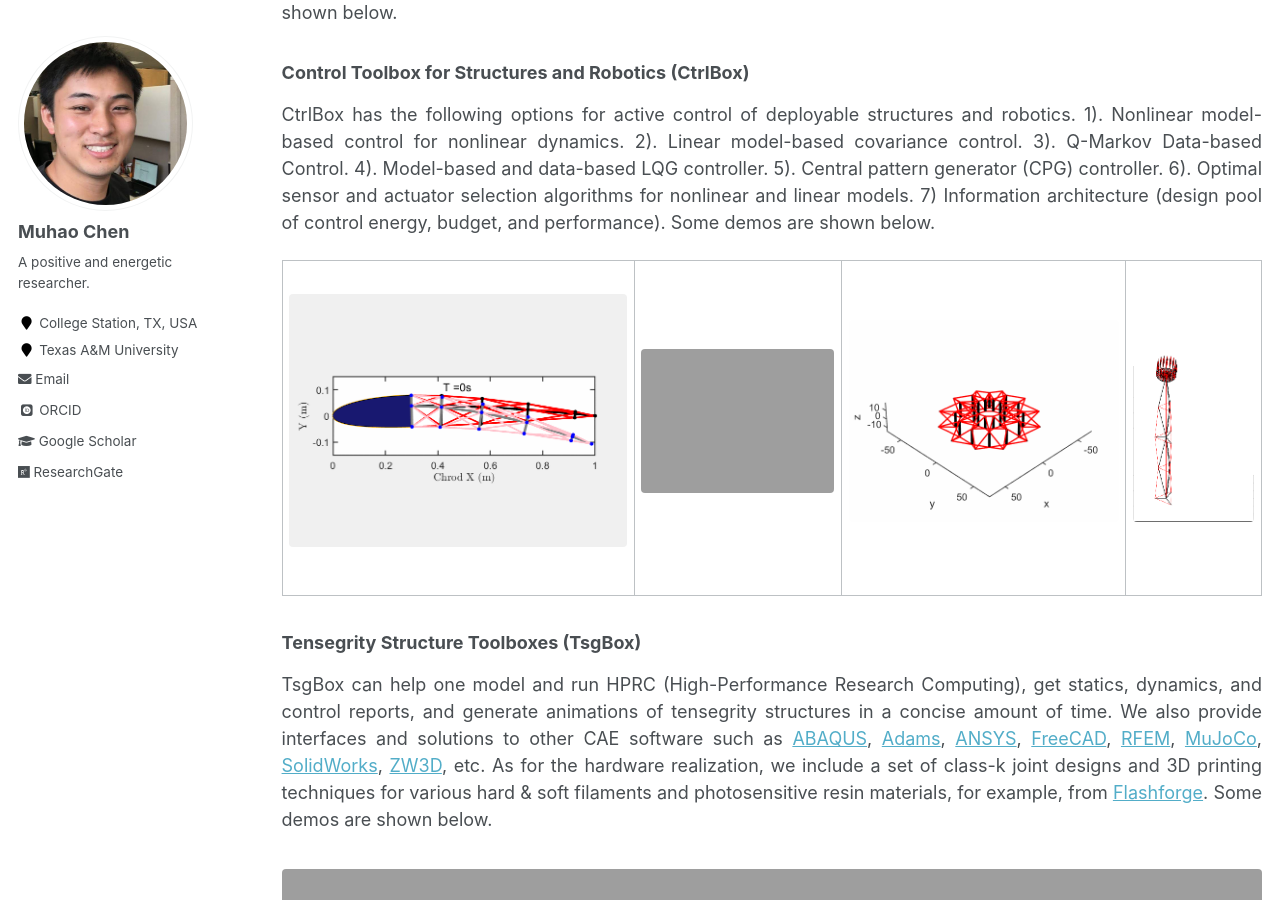
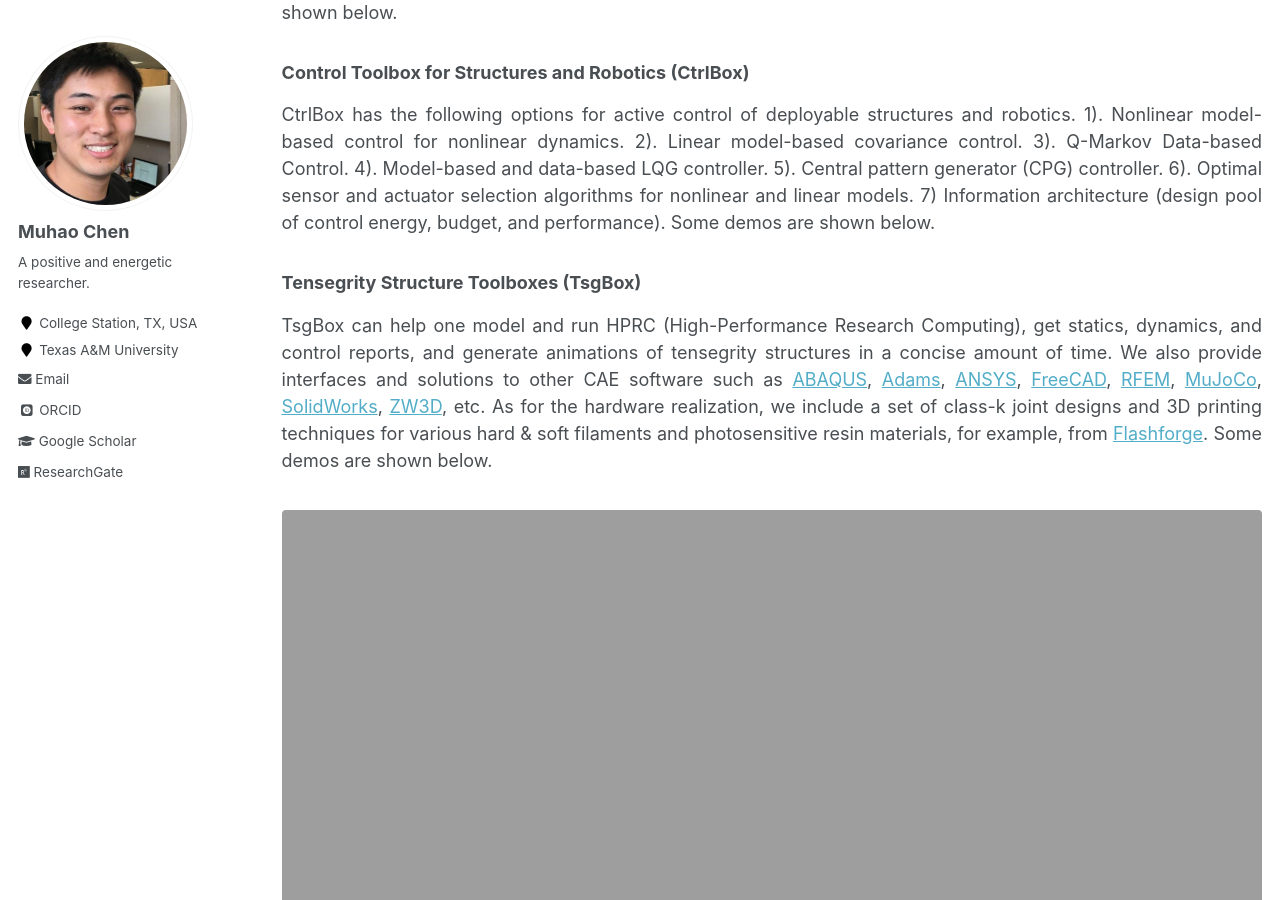
Before and after one commit to Muhao-Chen/muhao-chen.github.io, a Jekyll site: the page built from _pages/resources.md, in a window 1280 px wide and 900 px high, scrolled down 5101 px. Built offline with Jekyll 4.4.1, drawn with Linux system fonts in a browser that asks for light colours; some web fonts are replaced.

Commit message:
Update resources.md

```diff
--- a/_pages/resources.md
+++ b/_pages/resources.md
@@ -111,14 +111,7 @@ PsvRbst allows one to conduct structure passive control and robustness study of
 
 CtrlBox has the following options for active control of deployable structures and robotics. 1). Nonlinear model-based control for nonlinear dynamics. 2). Linear model-based covariance control. 3). Q-Markov Data-based Control. 4). Model-based and data-based LQG controller. 5). Central pattern generator (CPG) controller. 6). Optimal sensor and actuator selection algorithms for nonlinear and linear models. 7) Information architecture (design pool of control energy, budget, and performance). Some demos are shown below.
 
-<table>
-<tr>
-<td><figure><img src="{{ site.url }}/images/rffi/morph_air.gif" width="100"/></figure></td>
-<td><figure><img src="{{ site.url }}/images/rffi/tail.gif" width="100"/></figure></td>
-<td><figure><img src="{{ site.url }}/images/rffi/CableDomeCtrl.gif" width="100"/></figure></td>
-<td><figure><img src="{{ site.url }}/images/rffi/arm.gif" width="100"/></figure></td>
-</tr>
-</table>
+
 
 <!--<figure><img src="{{ site.url }}/images/rffi/tsgrbd.png" width="200"/></figure>-->
 
```
